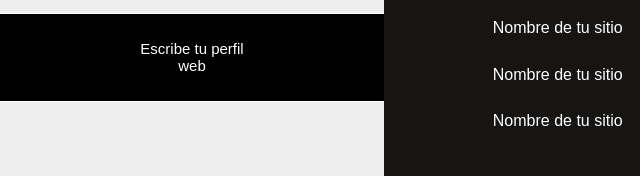
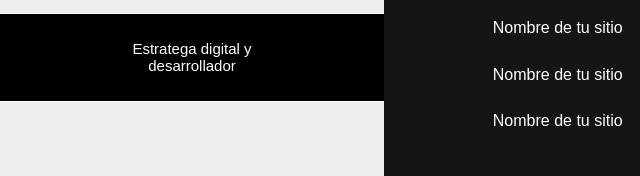
Before and after one commit to FelipeIzquierdo/miprimer, a plain HTML site: page index.html in a window 1280 px wide. Shown: the part 278-454 px from the top of the page, 0-640 px from the left. Drawn offline with Linux system fonts and the light colour scheme.

Commit message:
Perfil web escrito

```diff
--- a/index.html
+++ b/index.html
@@ -40,7 +40,7 @@
       <div class="comunidad-autoria">
         <div class="nombre">
           <!-- 2º Commit - Tu perfil Web -->
-          <p>Escribe tu perfil web</p>
+          <p>Estratega digital y desarrollador</p>
         </div>
       </div>
     </section>
```
